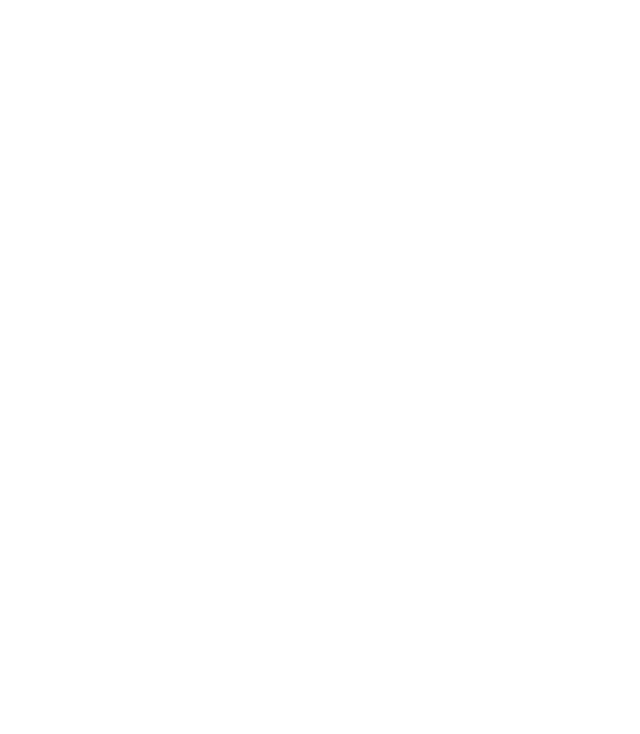
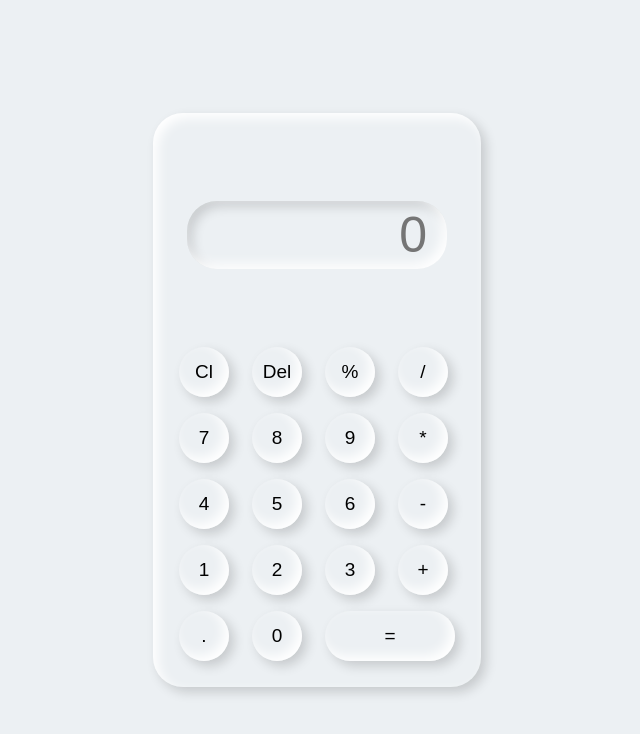
Before and after one commit to gift56/Calculator, a plain HTML site: page index.html in a window 1280 px wide. Shown: the whole page, without its empty margins (323-963 px from the left). Drawn offline with Linux system fonts and the light colour scheme.

Commit message:
finished writing the html and css

```diff
--- a/index.html
+++ b/index.html
@@ -1,16 +1,43 @@
 <!DOCTYPE html>
 <html lang="en">
+
 <head>
     <meta charset="UTF-8">
     <meta http-equiv="X-UA-Compatible" content="IE=edge">
     <meta name="viewport" content="width=device-width, initial-scale=1.0">
     <title>Calculator App/ Project</title>
+    <link rel="preconnect" href="https://fonts.googleapis.com">
+    <link rel="preconnect" href="https://fonts.gstatic.com" crossorigin>
+    <link href="https://fonts.googleapis.com/css2?family=Poppins:wght@500;700&display=swap" rel="stylesheet">
     <link rel="stylesheet" href="/style/style.css">
 </head>
+
 <body>
-    <div class="contain">
-
+    <div class="main-container">
+        <div class="calculator-body">
+            <input type="text" placeholder="0">
+            <button onclick="Clear()">Cl</button>
+            <button onclick="del()">Del</button>
+            <button onclick="display('%')">%</button>
+            <button onclick="display('/')">/</button>
+            <button onclick="display('7')">7</button>
+            <button onclick="display('8')">8</button>
+            <button onclick="display('9')">9</button>
+            <button onclick="display('*')">*</button>
+            <button onclick="display('4')">4</button>
+            <button onclick="display('5')">5</button>
+            <button onclick="display('6')">6</button>
+            <button onclick="display('-')">-</button>
+            <button onclick="display('1')">1</button>
+            <button onclick="display('2')">2</button>
+            <button onclick="display('3')">3</button>
+            <button onclick="display('+')">+</button>
+            <button onclick="display('.')">.</button>
+            <button onclick="display('0')">0</button>
+            <button onclick="Calculate()">=</button>
+        </div>
     </div>
     <script src="/style/js/main.js"></script>
 </body>
+
 </html>
--- a/style/_reset.scss
+++ b/style/_reset.scss
@@ -4,3 +4,7 @@
     margin: 0;
     border: none;
 }
+body{
+    font-family: $family;
+    background-color: $bg;
+}
--- a/style/_varible.scss
+++ b/style/_varible.scss
@@ -1 +1,7 @@
 $color:#000000;
+$family:'Poppins', sans-serif;
+$bg:#ecf0f3;
+$shadow-1:inset 5px 5px 12px #ffffff,5px 5px 12px rgba(0,0,0,.16);
+$btnshadow:inset -5px -5px 12px #ffffff, 5px 5px 12px rgba(0,0,0,.16);
+$shadow-2:inset -5px -5px 12px #ffffff,inset 5px 5px 12px rgba(0,0,0,.16);
+$input-color:rgb(70,70,70);
--- a/style/style.scss
+++ b/style/style.scss
@@ -1,2 +1,45 @@
 @import "./varible";
 @import "./reset";
+.main-container {
+    display: flex;
+    justify-content: center;
+    align-items: center;
+    min-height: 100vh;
+    .calculator-body {
+        background-color: $bg;
+        padding: 18px;
+        border-radius: 30px;
+        box-shadow: $shadow-1;
+        display: grid;
+        grid-template-columns: repeat(4, 73px);
+        input {
+            grid-column: span 4;
+            width: 260px;
+            height: 68px;
+            background-color: $bg;
+            box-shadow: $shadow-2;
+            border: none;
+            border-radius: 30px;
+            color: $input-color;
+            font-size: 50px;
+            text-align: right;
+            margin: 70px auto;
+            padding: 20px;
+            &:focus {
+                outline: none;
+            }
+        }
+        button{
+            width: 50px;
+            height: 50px;
+            background-color: $bg;
+            box-shadow: $btnshadow;
+            border-radius: 30px;
+            margin: 8px;
+            font-size: 19px;
+            &:last-child{
+                width: 130px;
+            }
+        }
+    }
+}
```
Also changed, not shown: style/style.css, 1 other file.
